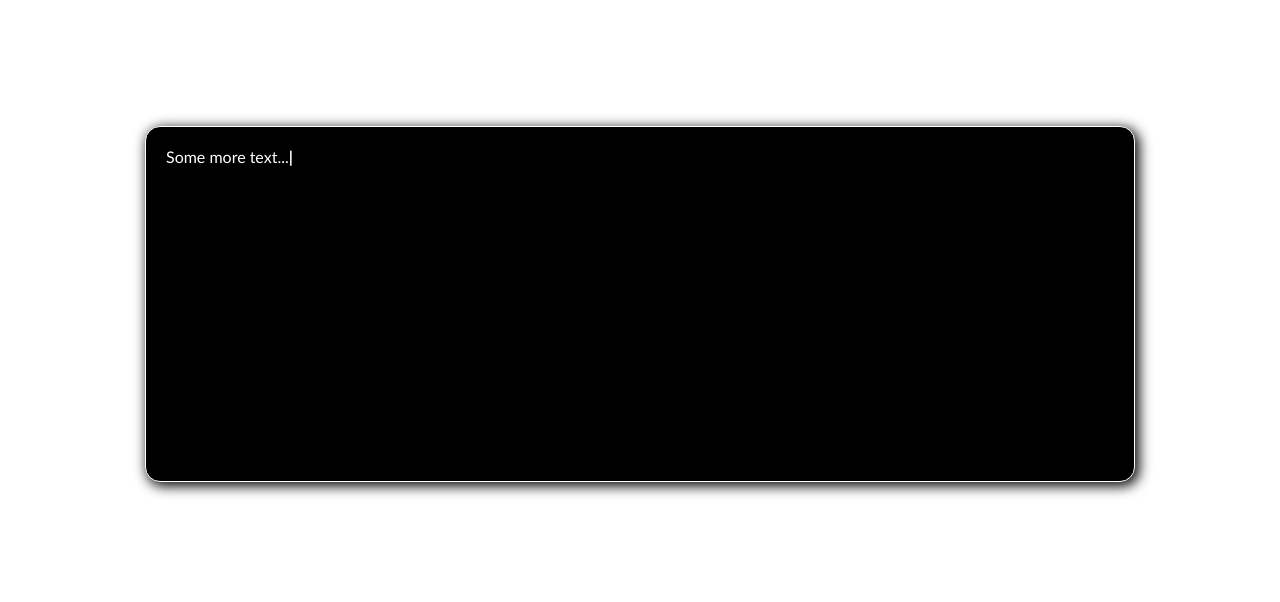
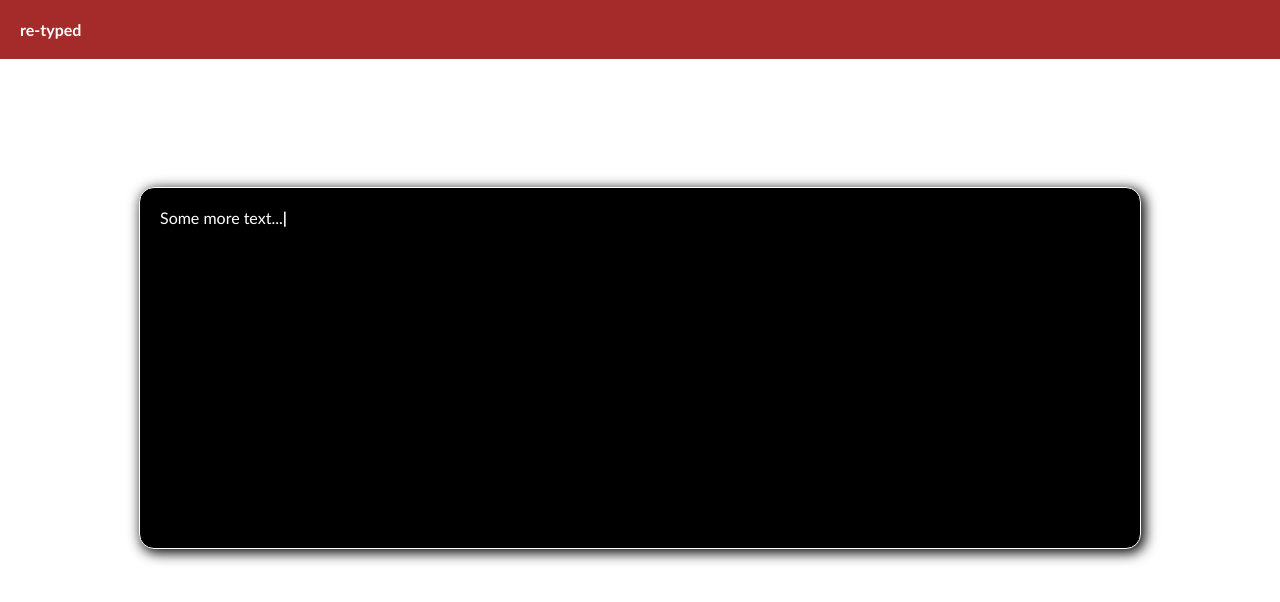
Before and after one commit to jrdrg/re-typed, a website: page index.html in a window 1280 px wide. Drawn offline with Linux system fonts and the light colour scheme.

Commit message:
index.html style changes

```diff
--- a/index.html
+++ b/index.html
@@ -2,6 +2,11 @@
 	<head>
 		<title>demo</title>
 		<style>
+			body {
+				padding: 0;
+				margin: 0;
+				font-family: 'Trebuchet MS', 'Lucida Sans Unicode', 'Lucida Grande', 'Lucida Sans', Arial, sans-serif;
+			}
 			#root {
 				color: white;
 				background-color: black;
@@ -14,7 +19,12 @@
 				border-radius: 15px;
 				box-shadow: 3px 3px 13px 1px black;
 				border: 1px solid white;
-				font-family: 'Trebuchet MS', 'Lucida Sans Unicode', 'Lucida Grande', 'Lucida Sans', Arial, sans-serif;
+			}
+			.header {
+				background: brown;
+				padding: 20px;
+				color: white;
+				font-weight: bold;
 			}
 			.re-typed-text {
 				font-size: 1em;
@@ -22,6 +32,7 @@
 		</style>
 	</head>
 	<body>
+		<div class="header">re-typed</div>
 		<div id="root"/>
 	</body>
 	<script src="./dist/main.js"></script>
--- a/lib/es6/src/Demo.bs.js
+++ b/lib/es6/src/Demo.bs.js
@@ -6,7 +6,7 @@ var match = document.querySelector("#root");
 
 if (!(match == null)) {
   Typer$ReType.write("\nThis <span style=\"color:red;\">has red</b> words.", true, (function (eta) {
-            return Typer$ReType.write("This text <b>has bold</b> and <i>italic</i> words.", undefined, eta);
+            return Typer$ReType.write("This text <strong>has bold</strong> and <em>italic</em> words.", undefined, eta);
           })(Typer$ReType.wait(500, Typer$ReType.write("\nAnd this one is also written on a new line.", true, Typer$ReType.wait(500, Typer$ReType.write("\nThis text is appended to the end of the previous line.", true, Typer$ReType.wait(1000, (function (eta) {
                                     return Typer$ReType.write("And yet another sentence.", undefined, eta);
                                   })(Typer$ReType.wait(2000, (function (eta) {
```
Also changed, not shown: dist/main.js, 1 other file.
